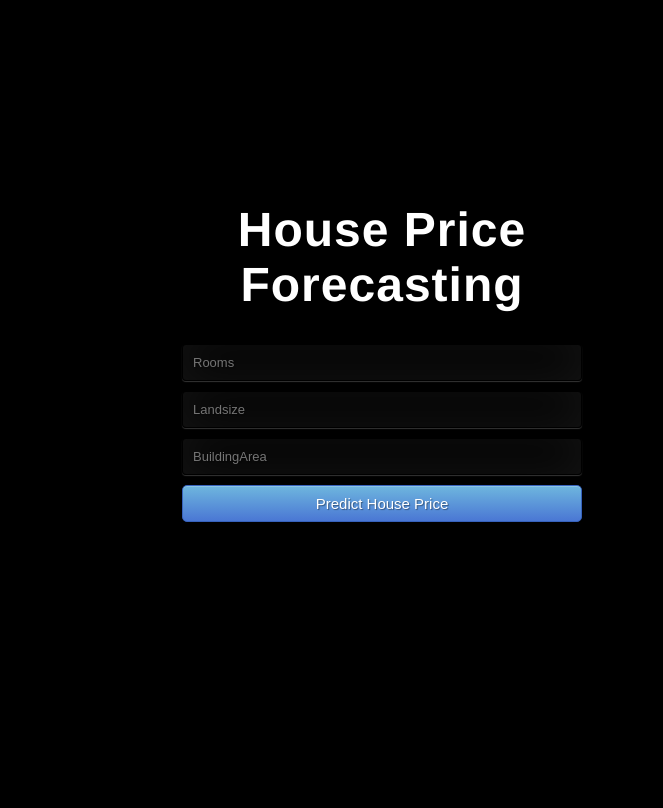
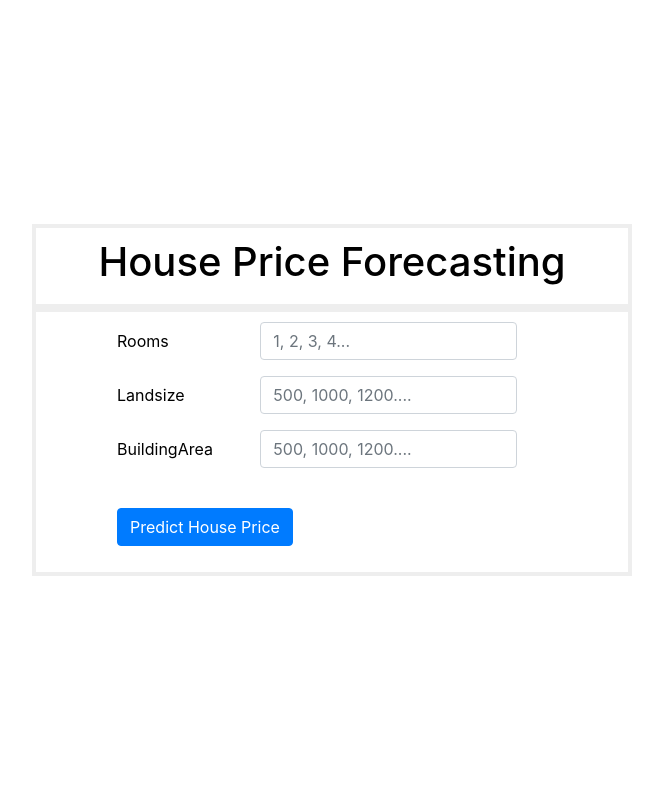
Before and after one commit to abhiksngh/Case-Study, a Flask app: page / in a window 1280 px wide. Shown: the whole page, without its empty margins (308-971 px from the left). Run offline with Flask 2, Linux system fonts and the light colour scheme; some libraries are stand-ins or nearby versions.

Commit message:
Add files via upload

```diff
--- a/house_predictor/templates/index.html
+++ b/house_predictor/templates/index.html
@@ -3,25 +3,85 @@
 <head>
   <meta charset="UTF-8">
   <title>House Price Predictor</title>
+  <link rel="stylesheet" href="https://stackpath.bootstrapcdn.com/bootstrap/4.3.1/css/bootstrap.min.css" integrity="sha384-ggOyR0iXCbMQv3Xipma34MD+dH/1fQ784/j6cY/iJTQUOhcWr7x9JvoRxT2MZw1T" crossorigin="anonymous">
   <link href='https://fonts.googleapis.com/css?family=Pacifico' rel='stylesheet' type='text/css'>
   <link href='https://fonts.googleapis.com/css?family=Arimo' rel='stylesheet' type='text/css'>
   <link href='https://fonts.googleapis.com/css?family=Hind:300' rel='stylesheet' type='text/css'>
   <link href='https://fonts.googleapis.com/css?family=Open+Sans+Condensed:300' rel='stylesheet' type='text/css'>
-  <link rel="stylesheet" href="{{ url_for('static', filename='css/style.css') }}">
 </head>
-<body style="background: #000;">
-  <div class="login">
-   <h1>House Price Forecasting</h1>
 
+
+<body style="background: rgb(255, 255, 255);
+             height: 100vh; display: flex;
+             flex-direction: column;
+             align-items: center;
+             justify-content: center;">
+
+    <div style="width: 600px;
+                color: black;
+                padding: 10px;
+                border: 4px solid #eee;
+                display: flex;
+                align-items: center;
+                justify-content: center; ">
+                <h1>House Price Forecasting</h1></div>
+
+    <div style="
+      width: 600px;
+      color: black;
+      padding: 10px;
+      border: 4px solid #eee;
+      display: flex;
+      align-items:flex-start;
+      justify-content :center; ">
+
+    <br>
     <form action="{{ url_for('predict')}}"method="post">
-      <input type="text" name="Rooms" placeholder="Rooms" required="required" />
-      <input type="text" name="Landsize" placeholder="Landsize" required="required" />
-      <input type="text" name="BuildingArea" placeholder="BuildingArea" required="required" />
-      <button type="submit" class="btn btn-primary btn-block btn-large">Predict House Price</button>
+      <div class="form-group row">
+        <label for="Rooms" class="col-sm-4 col-form-label">Rooms</label>
+        <div class="col-sm">
+          <input type="text" class="form-control" name="Rooms" id="Rooms" placeholder="1, 2, 3, 4...">
+        </div>
+      </div>
+      <div class="form-group row">
+        <label for="Landsize" class="col-sm-4 col-form-label">Landsize</label>
+        <div class="col-sm">
+          <input type="text" class="form-control" name="Landsize" id="Landsize" placeholder="500, 1000, 1200....">
+        </div>
+      </div>
+      <div class="form-group row">
+        <label for="BuildingArea" class="col-sm-4 col-form-label">BuildingArea</label>
+        <div class="col-sm">
+          <input type="text" class="form-control" name="BuildingArea" id="BuildingArea" placeholder="500, 1000, 1200....">
+        </div>
+      </div>
+      <br>
+      <div class="form-group row">
+        <div class="col-sm-10">
+          <button type="submit" class="btn btn-primary">Predict House Price</button>
+        </div>
+      </div>
     </form>
-    <br>
-    {{ prediction_text }}
+    <div style="padding-left:30px; ">
+      {% if prediction_text %}
+          {% for variable, value in original_input.items() %}
+            <div class="form-group row">
+            <div class="col-sm-7"><b>{{ variable }}</b> </div>
+            <div class="col-sm-5">
+              : {{ value }}
+            </div>
+          </div>
+          {% endfor %}
+          <br>
+          <br> Predicted Price:
+             <p style="font-size:20px">{{ prediction_text }}</p>
+      {% endif %}
+  </div>
+  </div>
 
-  </div>
+
+  <script src="https://code.jquery.com/jquery-3.3.1.slim.min.js" integrity="sha384-q8i/X+965DzO0rT7abK41JStQIAqVgRVzpbzo5smXKp4YfRvH+8abtTE1Pi6jizo" crossorigin="anonymous"></script>
+  <script src="https://cdnjs.cloudflare.com/ajax/libs/popper.js/1.14.7/umd/popper.min.js" integrity="sha384-UO2eT0CpHqdSJQ6hJty5KVphtPhzWj9WO1clHTMGa3JDZwrnQq4sF86dIHNDz0W1" crossorigin="anonymous"></script>
+  <script src="https://stackpath.bootstrapcdn.com/bootstrap/4.3.1/js/bootstrap.min.js" integrity="sha384-JjSmVgyd0p3pXB1rRibZUAYoIIy6OrQ6VrjIEaFf/nJGzIxFDsf4x0xIM+B07jRM" crossorigin="anonymous"></script>
 </body>
 </html>
```
